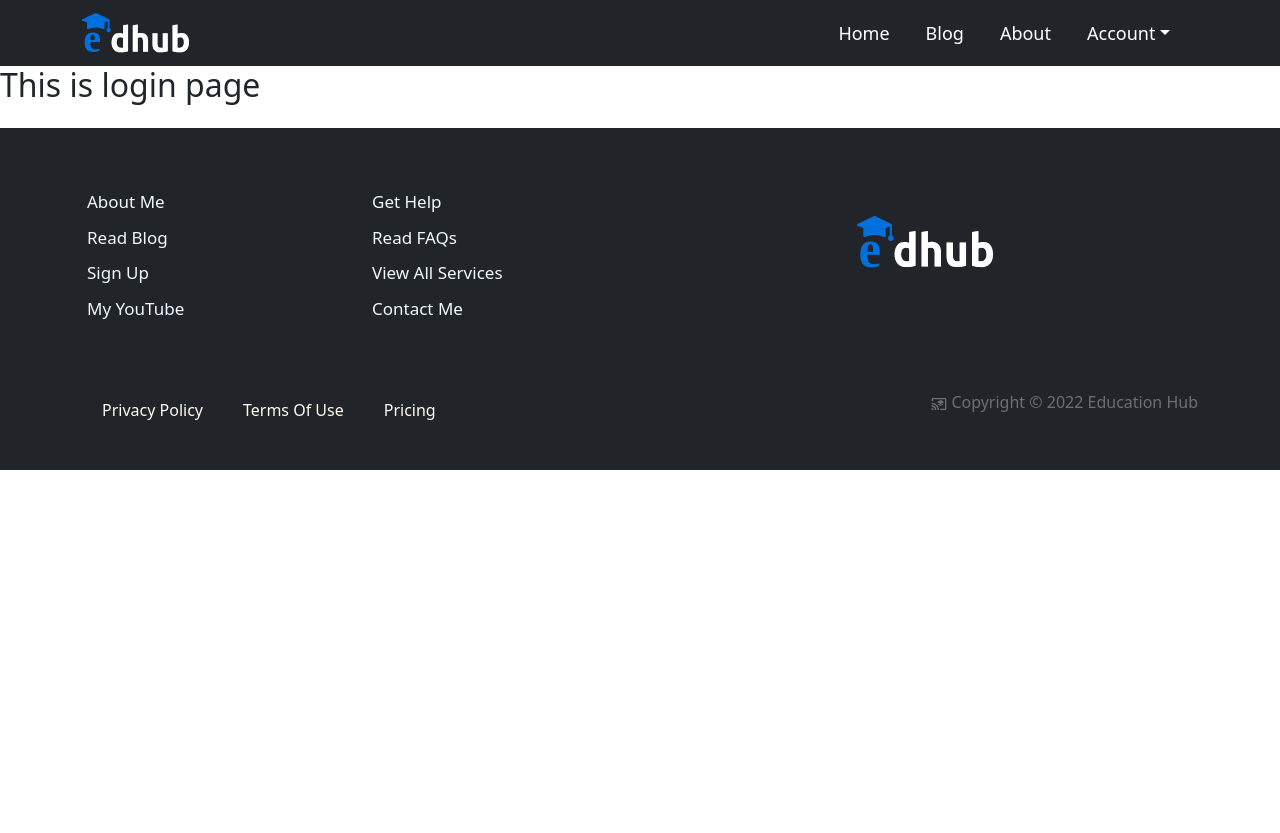
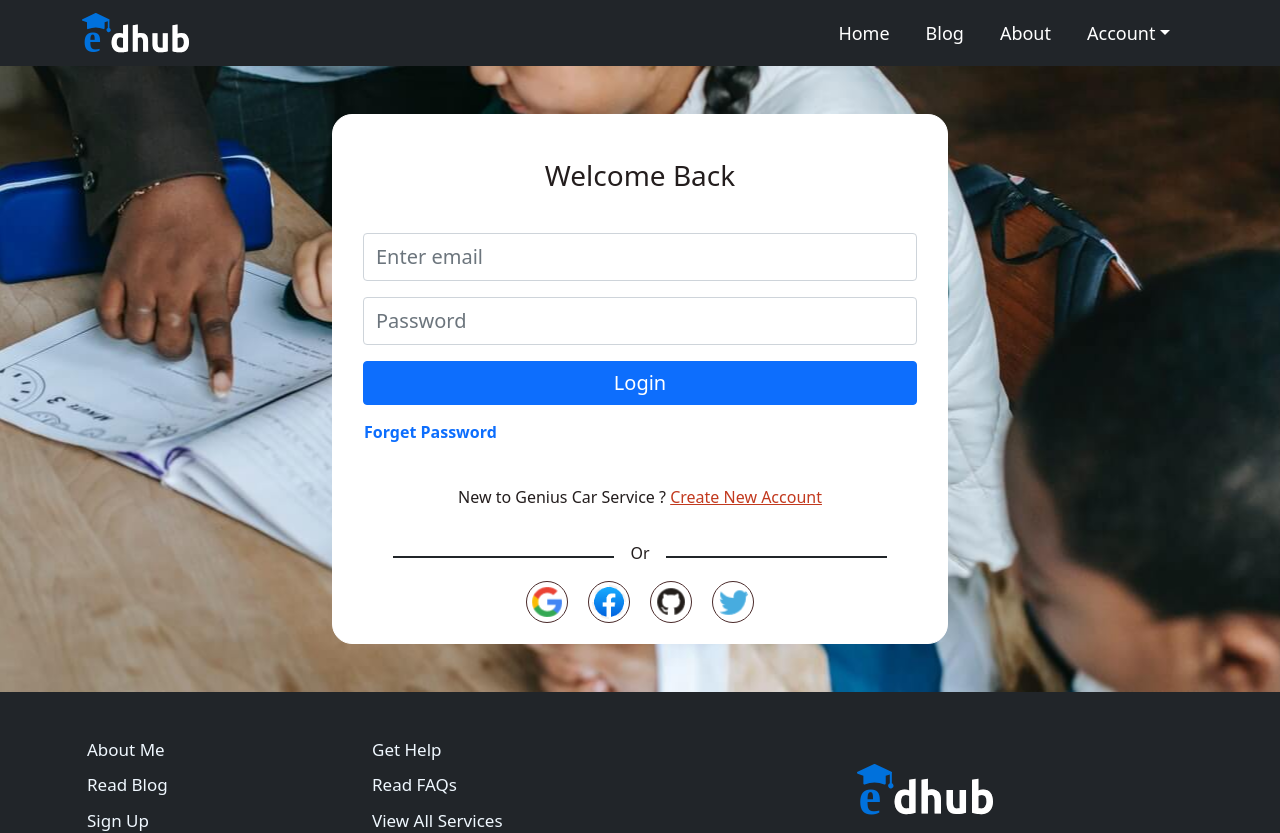
Before and after one commit to EmtiazHossainE2/education-hub, a React (Create React App) app: page /login in a window 1280 px wide. Shown: the top 833 px of the page. Before the commit the page ends 800 px from the top, so only its background shows below. Built offline with nearby package versions, Linux system fonts and the light colour scheme.

Commit message:
login and signup implement

```diff
--- a/src/pages/Account/Login/Login.css
+++ b/src/pages/Account/Login/Login.css
@@ -0,0 +1,28 @@
+.login-bg-img {
+    background: url("../../../images/banner/banner2.jpg");
+    background-color: #231d1d;
+    background-size: cover;
+    background-repeat: no-repeat;
+    background-position: center;
+    opacity: 1;
+}
+
+.custom-style {
+    border: 1px solid #fff;
+    background-color: #fff;
+    color: #231d1d !important;
+    padding: 20px 30px;
+    border-radius: 20px;
+
+}
+
+.toggle-page {
+    margin-top: 10px;
+    text-align: center;
+}
+
+.toggle-page span {
+    text-decoration: underline;
+    cursor: pointer;
+    color: #c2391e;
+}
--- a/src/pages/Account/Login/Login.js
+++ b/src/pages/Account/Login/Login.js
@@ -1,9 +1,41 @@
 import React from 'react';
+import { Button, Form } from 'react-bootstrap';
+import { useNavigate } from 'react-router-dom';
+import SocialAccount from '../SocialAccount/SocialAccount';
+import './Login.css'
+
 
 const Login = () => {
+    const navigate = useNavigate();
+
     return (
-        <div>
-            <h2>This is login page</h2>
+        <div className='login-bg-img'>
+            <div className="d-block mx-auto w-50  container py-5 ">
+                <div className=" custom-style ">
+                    <h3 className='text-center mb-3 py-4'>Welcome Back</h3>
+                    <Form >
+                        <Form.Group className="mb-3 " controlId="formBasicEmail">
+                            <Form.Control type="email" className='py-2 fs-5' placeholder="Enter email" required />
+                        </Form.Group>
+
+                        <Form.Group className="mb-3" controlId="formBasicPassword">
+                            <Form.Control  className='py-2 fs-5' type="password" placeholder="Password" required />
+                        </Form.Group>
+                        <Button variant="primary" type="submit" className='w-100 fs-5'>
+                            Login
+                        </Button>
+                    </Form>
+                    <div className='d-flex mt-2'>
+                        <p><button className='btn btn-link text-primary fw-bold ps-0 pe-5 text-decoration-none'  >Forget Password</button> </p>
+
+                    </div>
+                    <p className='toggle-page py-2 '>
+                        New to Genius Car Service ?{" "}
+                        <span onClick={() => navigate("/signup")}>Create New Account</span>
+                    </p>
+                    <SocialAccount />
+                </div>
+            </div>
         </div>
     );
 };
--- a/src/pages/Account/Signup/Signup.js
+++ b/src/pages/Account/Signup/Signup.js
@@ -1,9 +1,48 @@
-import React from 'react';
+import React, { useState } from 'react';
+import { useNavigate } from 'react-router-dom';
+import './Signup.css'
+import { Button, Form } from 'react-bootstrap';
+import SocialAccount from '../SocialAccount/SocialAccount';
 
 const Signup = () => {
+    const navigate = useNavigate()
+    const [terms, setTerms] = useState(false)
+
     return (
-        <div>
-            <h2>This is signup section</h2>
+        <div className='login-bg-img'>
+            <div className="d-block mx-auto w-50 container py-5 mx-2">
+                <div className=" text-light custom-style ">
+                    <h3 className='text-center pb-3'>Hello There,</h3>
+                    <h5 className='text-center pb-3'>Register now to explore more</h5>
+
+                    <Form >
+                        <Form.Group className="mb-3 " controlId="formBasicUsername">
+                            <Form.Control type="name" className='py-2' name='name' placeholder="Enter name" required />
+                        </Form.Group>
+
+                        <Form.Group className="mb-3 " controlId="formBasicEmail">
+                            <Form.Control type="email" className='py-2' name='email' placeholder="Enter email" required />
+                        </Form.Group>
+                        <Form.Group className="mb-3" controlId="formBasicPassword">
+                            <Form.Control type="password" className='py-2' name='password' placeholder="Password" required />
+                        </Form.Group>
+                        <div className='d-flex '>
+                            <div className='fw-bold text-primary mb-3'>
+                                <input onClick={() => setTerms(!terms)} type="checkbox" name="terms" id="terms" />
+                                <label className={terms ? 'ps-1 text-primary' : 'ps-1 text-danger'} htmlFor="terms" style={{ cursor: 'pointer' }}>Accept Terms and Conditions</label>
+                            </div>
+                        </div>
+                        <Button disabled={!terms} variant="primary" type="submit" className='w-100 fs-5'>
+                            Register
+                        </Button>
+                    </Form>
+                    <p className='toggle-page pt-2'>
+                        Already have an account  ?{" "}
+                        <span onClick={() => navigate("/login")}>Please Login</span>
+                    </p>
+                    <SocialAccount></SocialAccount>
+                </div>
+            </div>
         </div>
     );
 };
--- /dev/null
+++ b/src/pages/Account/SocialAccount/SocialAccount.css
@@ -0,0 +1,8 @@
+.social-icon img {
+    width: 42px;
+    border: 1px solid rgb(74, 42, 42);
+    border-radius: 50%;
+    padding: 3px;
+    cursor: pointer;
+    margin: 0 10px;
+}
--- /dev/null
+++ b/src/pages/Account/SocialAccount/SocialAccount.js
@@ -0,0 +1,28 @@
+import React from 'react';
+import './SocialAccount.css'
+import google from '../../../images/social/Google.png'
+import facebook from '../../../images/social/facebook.png'
+import github from '../../../images/social/github.png'
+import twitter from '../../../images/social/Twitter.png'
+
+const SocialAccount = () => {
+
+    return (
+        <div >
+            <div className='or-style d-flex align-items-center justify-content-center'>
+                <div style={{height: '2px',width : '40%'}} className='line-left d-block bg-dark'></div>
+                <p className='mt-2 px-3'>Or</p>
+                <div style={{height: '2px',width : '40%'}} className='line-right d-block bg-dark'></div>
+            </div>
+
+            <div className='social-icon d-flex align-items-center justify-content-center container'>
+                <img  src={google} alt="" />
+                <img  src={facebook} alt="" />
+                <img  src={github} alt="" />
+                <img  src={twitter} alt="" />
+            </div>
+        </div>
+    );
+};
+
+export default SocialAccount;
--- a/src/pages/Home/Services/Services.js
+++ b/src/pages/Home/Services/Services.js
@@ -10,7 +10,7 @@ const Services = () => {
     },[])
 
     return (
-        <div id='services' className='container'>
+        <div id='services' className='container my-5'>
             <div className='text-center'>
                 <h2 className='text-uppercase service-title'>my programs </h2>
                 <p className='fs-4 fst-italic'>Make a difference in the life of a child with a need</p>
--- a/src/pages/Shared/Footer/Footer.js
+++ b/src/pages/Shared/Footer/Footer.js
@@ -4,7 +4,7 @@ import FooterTop from './FooterTop/FooterTop';
 
 const Footer = () => {
     return (
-        <div  className=' mt-4 py-4 bg-dark text-light'>
+        <div  className='  py-4 bg-dark text-light'>
             <FooterTop />
             <FooterBottom />
         </div>
--- a/src/pages/Shared/Footer/FooterBottom/FooterBottom.css
+++ b/src/pages/Shared/Footer/FooterBottom/FooterBottom.css
@@ -29,11 +29,13 @@
     }
     .terms-condition{
         flex-direction: column;
-
     }
     .terms-condition a{
         padding: 10px;
         text-align: center;
+    }
+    .copy-right{
+        margin-top: 20px;
     }
 }
 @media only screen and (max-width:768px) {
--- a/src/pages/Shared/Footer/FooterTop/FooterTop.js
+++ b/src/pages/Shared/Footer/FooterTop/FooterTop.js
@@ -4,7 +4,7 @@ import { Link } from 'react-router-dom';
 import logo from '../../../../images/logo.svg'
 const FooterTop = () => {
     return (
-        <div className='container mt-3 pb-5'>
+        <div className='container  pb-5'>
             <div className="row">
                 <div className="col-md-6 col-sm-12">
                     <div className="row mt-3">
```
Also changed, not shown: src/components/Loading/Loading.js (added, +12 -0 lines), src/pages/Account/RequireAuth/RequireAuth.js (+35 -5 lines).
